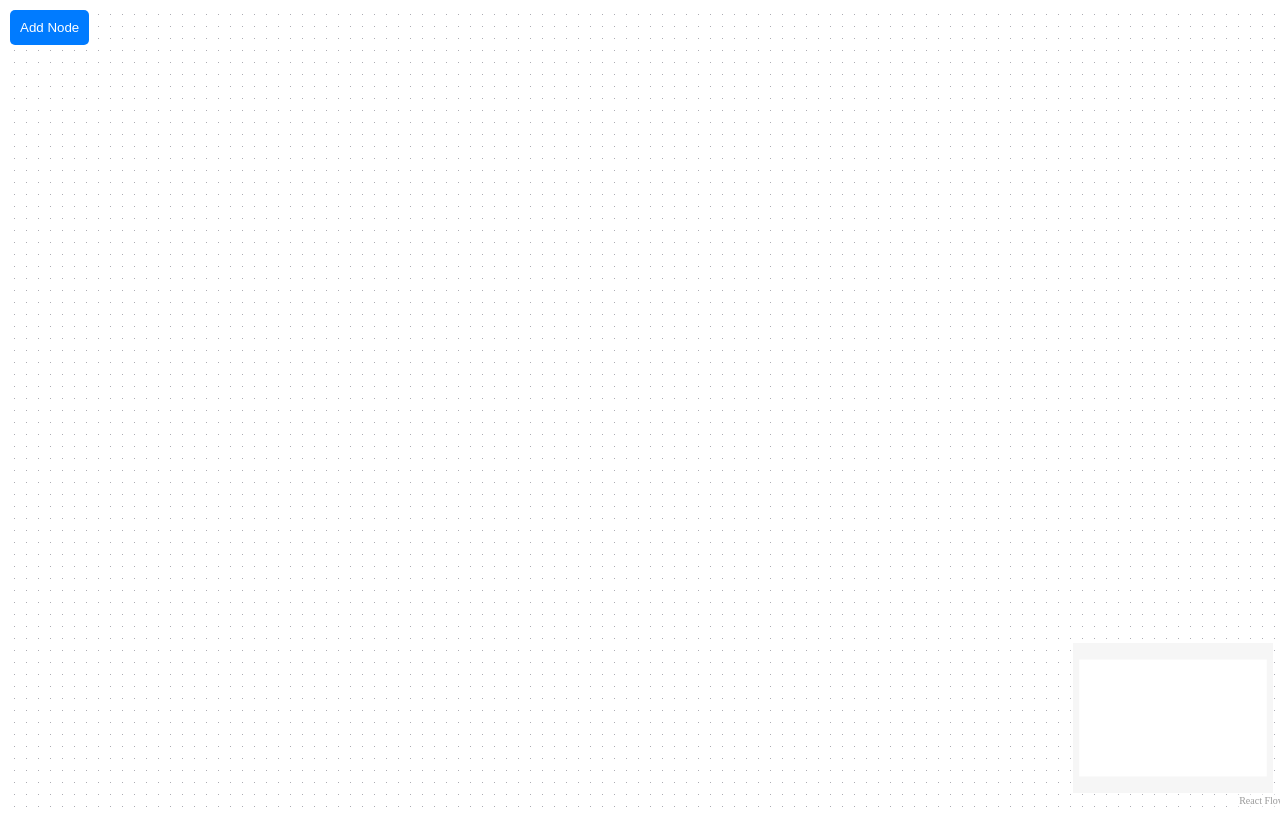
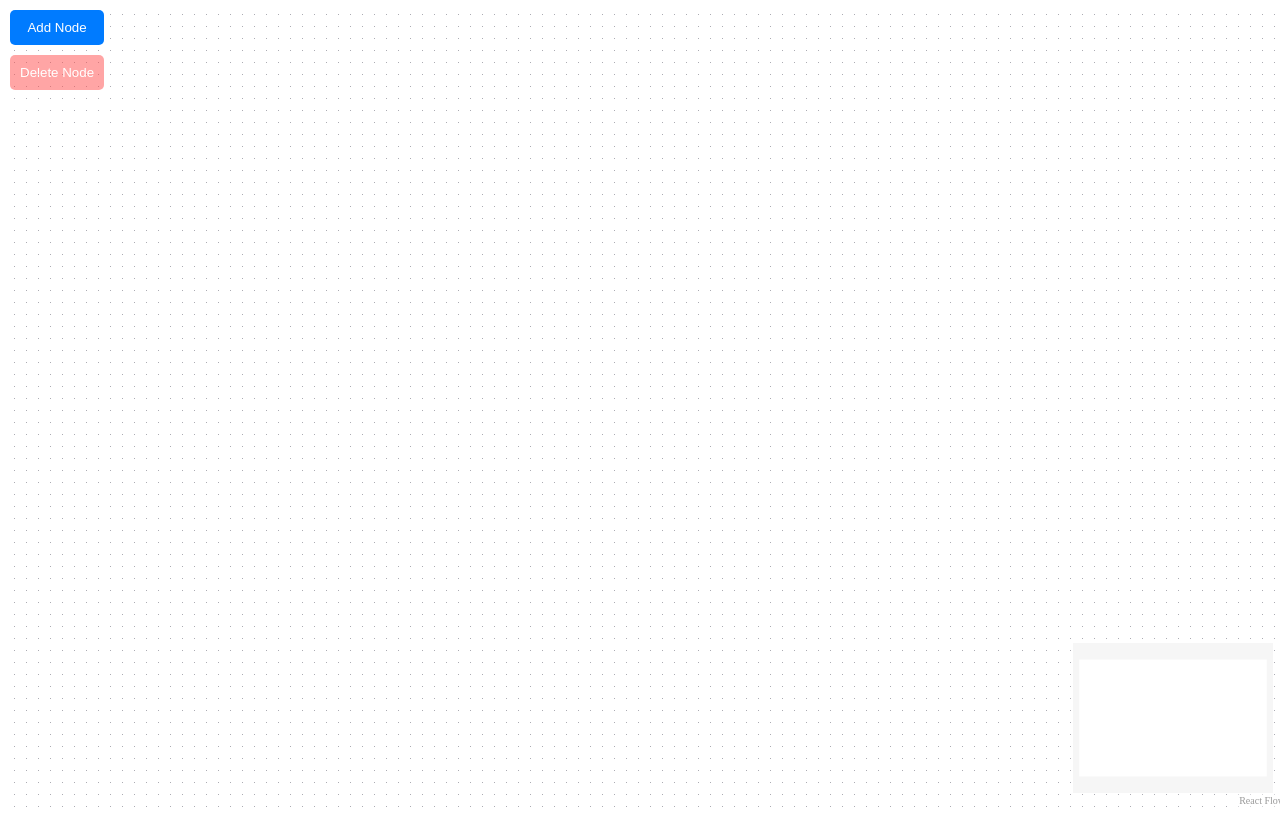
Before and after one commit to janitha-visna/documents-, a React (Vite) app in the folder frontend/: page /flow in a window 1280 px wide. Built offline with nearby package versions, Linux system fonts and the light colour scheme; no server answers.

Commit message:
add dlete button

```diff
--- a/frontend/src/pages/Flow.jsx
+++ b/frontend/src/pages/Flow.jsx
@@ -34,6 +34,7 @@ const Flow = () => {
   const [nodes, setNodes, onNodesChange] = useNodesState([]);
   const [edges, setEdges, onEdgesChange] = useEdgesState([]);
   const debounceTimeout = useRef(null);
+    const [selectedNode, setSelectedNode] = useState(null);
 
   const saveToAPI = useCallback(() => {
     const payload = { nodes, edges };
@@ -197,6 +198,25 @@ const Flow = () => {
     setNodes((nds) => [...nds, newNode]);
   };
 
+  // Function to handle node selection
+  const onNodeClick = useCallback((event, node) => {
+    setSelectedNode(node);
+  }, []);
+
+  // Function to delete the selected node
+  const deleteNode = useCallback(() => {
+    if (selectedNode) {
+      setNodes((nds) => nds.filter((node) => node.id !== selectedNode.id));
+      setEdges((eds) =>
+        eds.filter(
+          (edge) =>
+            edge.source !== selectedNode.id && edge.target !== selectedNode.id
+        )
+      );
+      setSelectedNode(null); // Clear the selected node after deletion
+    }
+  }, [selectedNode, setNodes, setEdges]);
+
   // Define the double-click handler function
   const handleNodeDoubleClick = useCallback((event, node) => {
     console.log("Node double-clicked:", node);
@@ -221,19 +241,27 @@ const Flow = () => {
         onNodeDrag={onNodeDrag}
         onNodeDragStop={onNodeDragStop}
         onNodeDoubleClick={handleNodeDoubleClick} // Add the double-click handler
+        onNodeClick={onNodeClick} // Add the click handler
         fitView
       >
         <MiniMap />
         <Background variant="dots" gap={12} size={1} />
       </ReactFlow>
 
-      <button
-        onClick={addNode}
+      <div
         style={{
           position: "absolute",
           top: "10px",
           left: "10px",
           zIndex: 10,
+          display: "flex",
+          flexDirection: "column",
+          gap: "10px", // Add spacing between buttons
+        }}
+      >
+        <button
+          onClick={addNode}
+          style={{
             padding: "10px",
             background: "#007bff",
             color: "#fff",
@@ -244,6 +272,23 @@ const Flow = () => {
         >
           Add Node
         </button>
+
+        <button
+          onClick={deleteNode}
+          disabled={!selectedNode}
+          style={{
+            padding: "10px",
+            background: "#ff4d4d",
+            color: "#fff",
+            border: "none",
+            borderRadius: "5px",
+            cursor: "pointer",
+            opacity: selectedNode ? 1 : 0.5,
+          }}
+        >
+          Delete Node
+        </button>
+      </div>
     </div>
   );
 };
```
Lines whose indentation alone changed are shown as unchanged.
